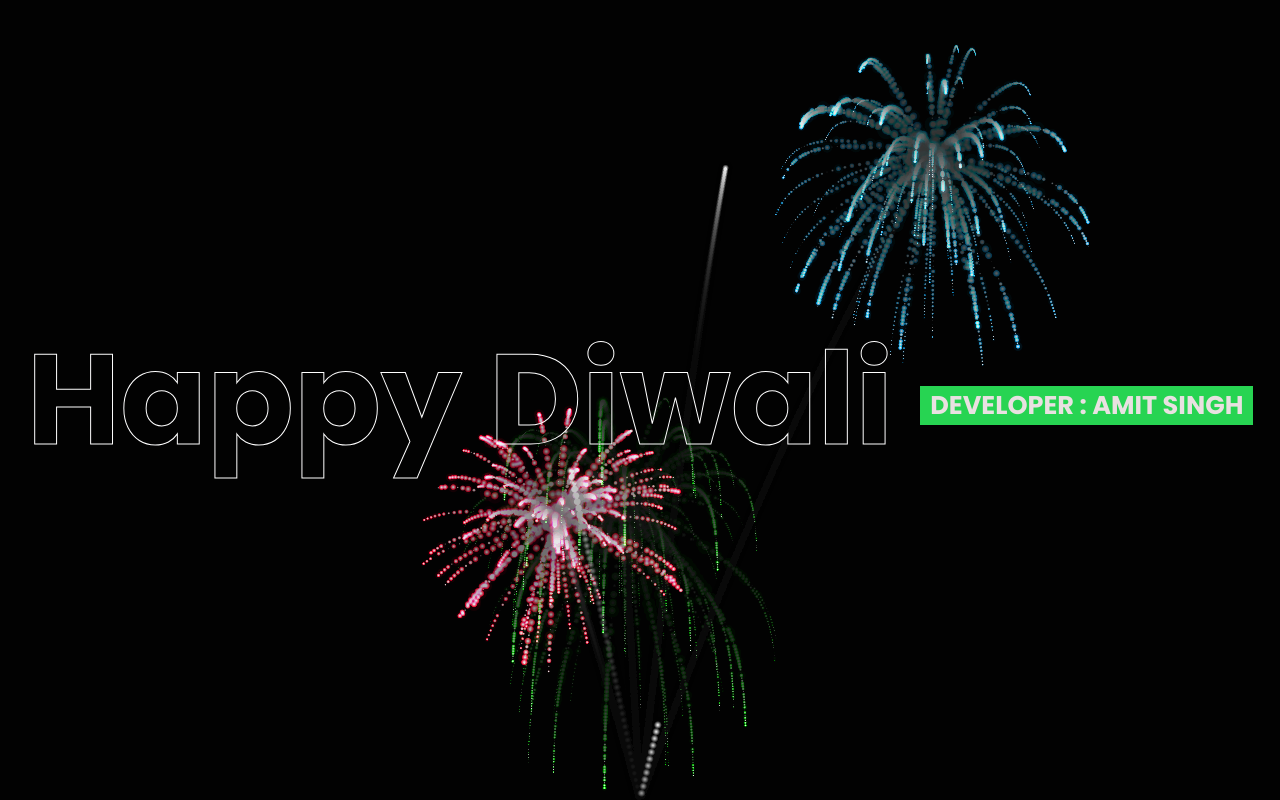
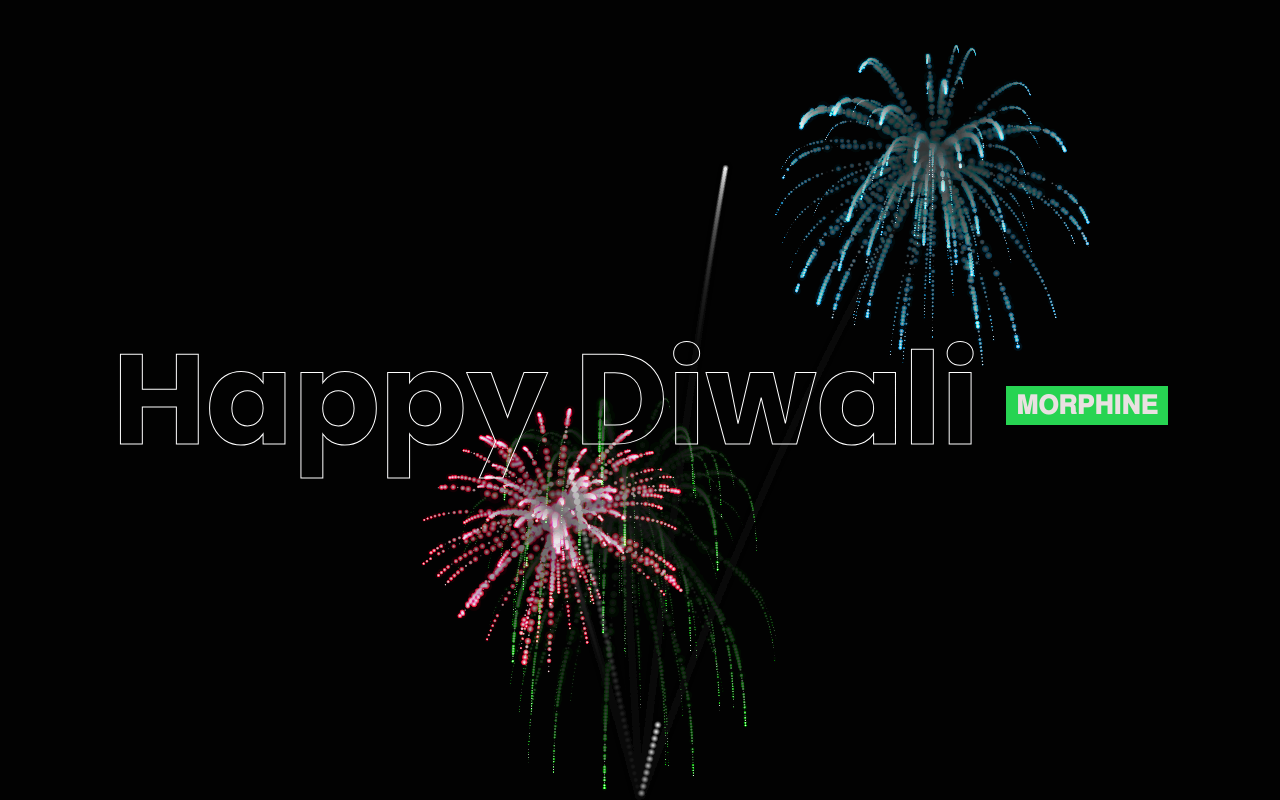
Before and after one commit to Sparklingmind46/Happy-diwali, a plain HTML site: page index.html in a window 1280 px wide. Drawn offline with nearby package versions, Linux system fonts and the light colour scheme.

Commit message:
Update index.html

```diff
--- a/index.html
+++ b/index.html
@@ -13,7 +13,7 @@
 	<section class="content" id="sec2">
 		<h2>
 			Happy Diwali
-			<span>DEVELOPER : AMIT SINGH</span>
+			<span>𝐌𝐎𝐑𝐏𝐇𝐈𝐍𝐄</span>
 		</h2>
 	</section>
 
```
